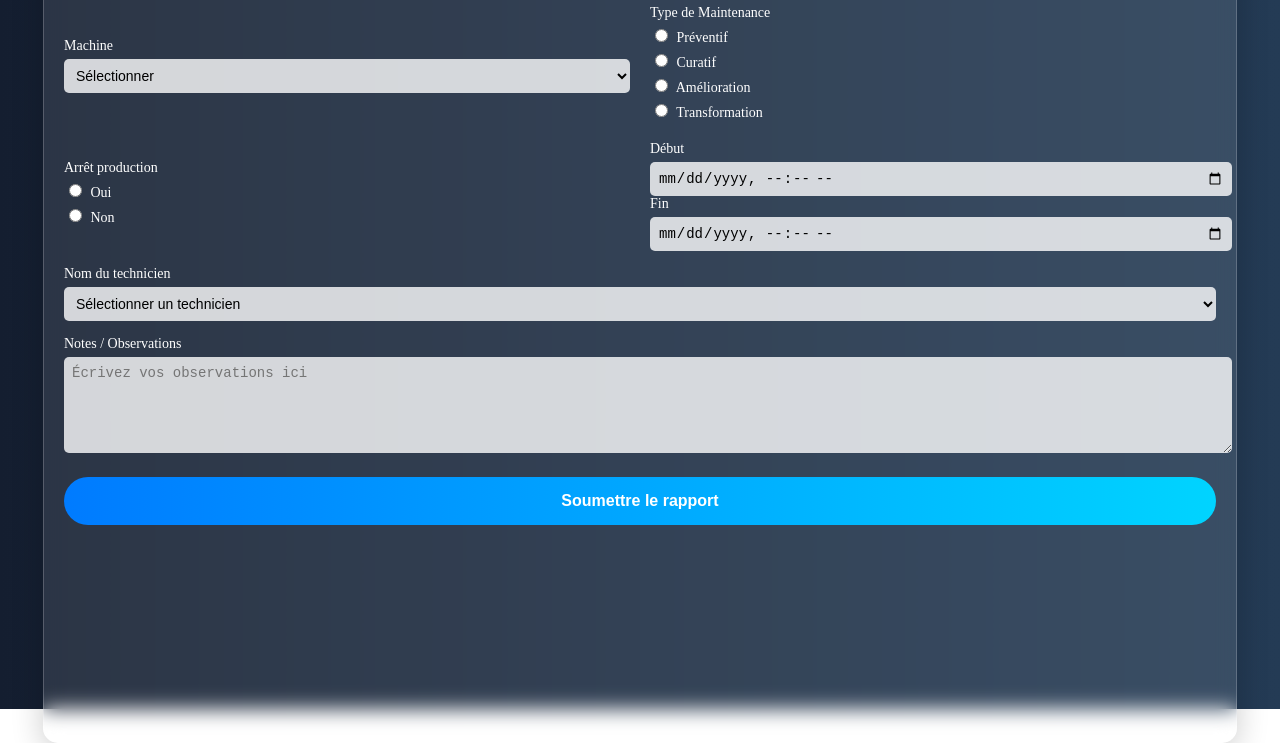
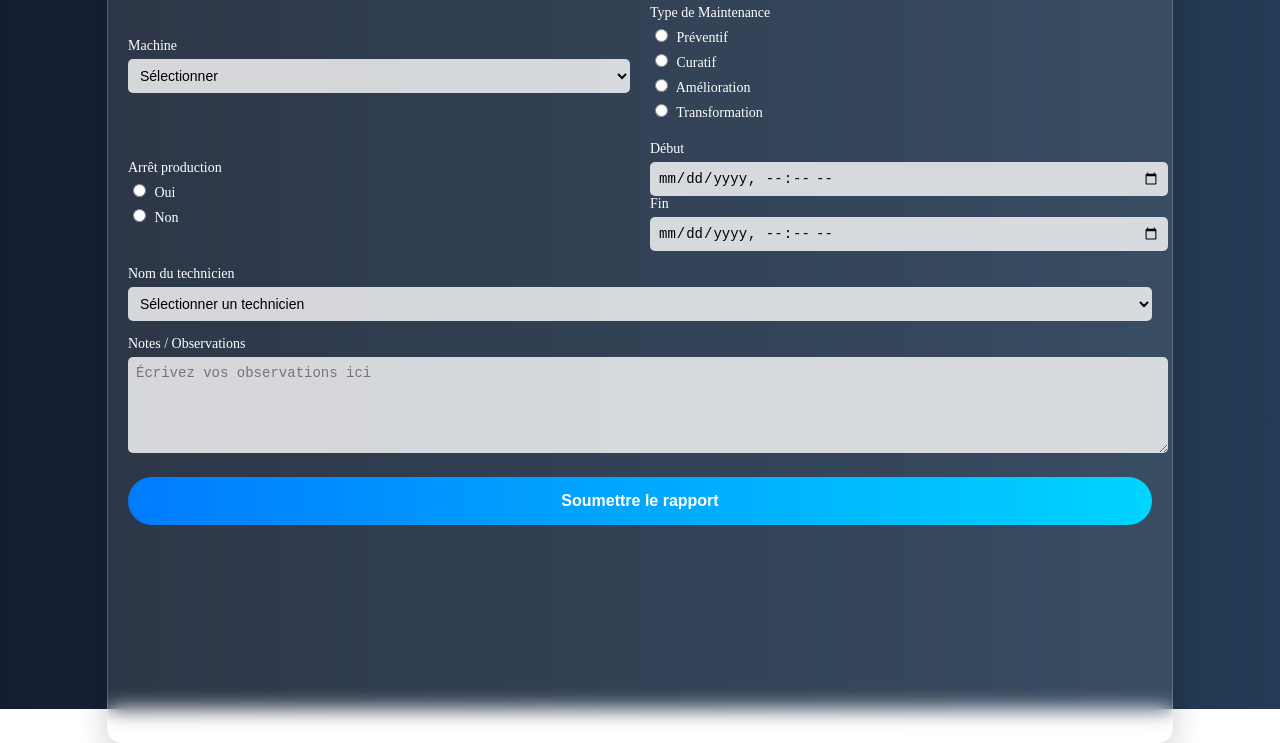
Before and after one commit to guillaumeMischler/repo, a website: page public/index.html in a window 1280 px wide. Shown: the part 91-834 px from the top of the page. Drawn offline with Linux system fonts and the light colour scheme.

Commit message:
Update styles.css

```diff
--- a/public/styles.css
+++ b/public/styles.css
@@ -26,7 +26,7 @@
             backdrop-filter: blur(10px);
             padding: 20px;
             height : 98vh;
-            width: 90vw; /* Formulaire de 60vw de largeur */
+            width: 80vw; /* Formulaire de 60vw de largeur */
             box-shadow: 0 8px 32px rgba(0, 0, 0, 0.2);
             border: 1px solid rgba(255, 255, 255, 0.2);
             text-align: left;
```
